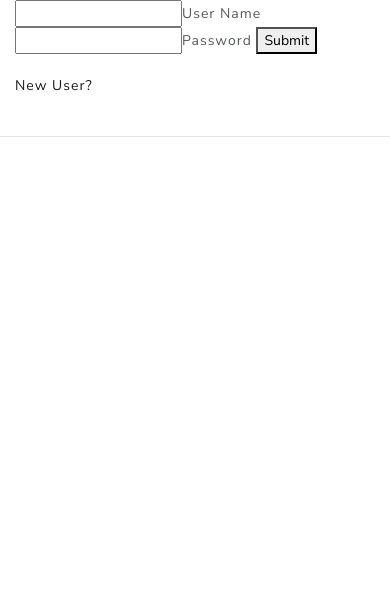
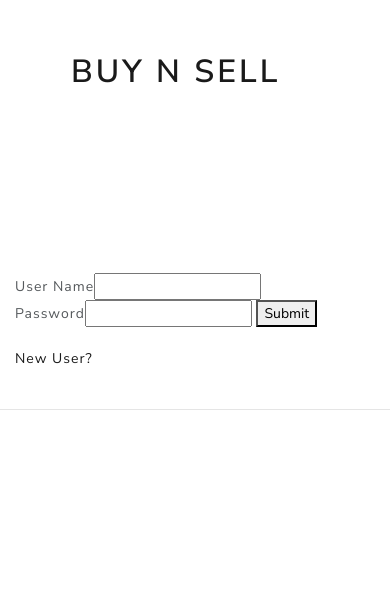
Before and after one commit to JohnminerIv/sell_stuff, a Flask app: page /user_login in a window 390 px wide. Shown: the top 609 px of the page. Run offline with Flask 2, Linux system fonts and the light colour scheme; data that the repository does not hold is empty; some libraries are stand-ins or nearby versions.

Commit message:
Looking good mate

```diff
--- a/app.py
+++ b/app.py
@@ -223,6 +223,9 @@ def admin_inventory():
             'inventory': ObjectId(inventory['_id'])
         }
         items.insert_one(item)
+    if request.form.get('delete') is not None:
+        item_id = request.form.get('item_id')
+        items.delete_one({'_id': ObjectId(item_id)})
 
     user_items = items.find({'inventory': ObjectId(inventory['_id'])})
     return render_template('admin_inventory.html', user=user, inventory=inventory, items=user_items)
@@ -241,6 +244,8 @@ def admin_edit_item():
     item_id = request.form.get('item_id')
     item = items.find_one({'_id': ObjectId(item_id)})
     return render_template('admin_edit_item.html', user=user, inventory=inventory, item=item)
+
+
 
 @app.route('/kill')
 def kill():
--- a/templates/admin_account_list.html
+++ b/templates/admin_account_list.html
@@ -1,9 +1,13 @@
 {% extends 'base.html' %}
 {% block content %}
 {% include 'partials/navbar.html' %}
+<div class="row">
+        <div class="col-sm-6 col-sm-offset-3">
 {% for _user in users %}
     <p>{{_user.user_name}}</p>
     {% include 'partials/delete_user_account_button.html' %}
 {% endfor %}
 <a href="/kill">Delete everything?</a>
+</div>
+</div>
 {% endblock %}
--- a/templates/admin_add_item.html
+++ b/templates/admin_add_item.html
@@ -1,6 +1,8 @@
 {% extends 'base.html' %}
 {% block content %}
 {% include 'partials/navbar.html' %}
+<div class="row">
+        <div class="col-sm-6 col-sm-offset-3">
 <form action="/admin/inventory" method="POST">
     <input type='hidden' value='{{ user._id }}' name='user_id'/>
     <input type='hidden' value='True' name='add'/>
@@ -8,5 +10,6 @@
     <input type="text" name="description" value="Description"></input><br>
     <button type="submit" name="button">Submit</button>
 </form>
-
+</div>
+</div>
 {% endblock %}
--- a/templates/admin_edit_item.html
+++ b/templates/admin_edit_item.html
@@ -1,6 +1,8 @@
 {% extends 'base.html' %}
 {% block content %}
 {% include 'partials/navbar.html' %}
+<div class="row">
+        <div class="col-sm-6 col-sm-offset-3">
 <form action="/admin/inventory" method="POST">
     <input type='hidden' value='True' name='edit'/>
     <input type='hidden' value='{{ item._id}}' name='item_id'/>
@@ -9,5 +11,7 @@
     <input type="text" name="description" value="{{item.description}}"></input><br>
     <button type="submit" name="button">Submit</button>
 </form>
-
+{% include '/partials/admin_delete_item_button.html' %}
+</div>
+</div>
 {% endblock %}
--- a/templates/admin_inventory.html
+++ b/templates/admin_inventory.html
@@ -1,10 +1,14 @@
 {% extends 'base.html' %}
 {% block content %}
 {% include 'partials/navbar.html' %}
+<div class="row">
+        <div class="col-sm-6 col-sm-offset-3">
 {% for item in items %}
     {{item.name}}<br>
     {{item.description}}<br>
     {% include '/partials/admin_edit_item_button.html' %}
 {% endfor%}
 {% include '/partials/admin_add_item_button.html' %}
+</div>
+</div>
 {% endblock %}
--- a/templates/base.html
+++ b/templates/base.html
@@ -10,8 +10,7 @@
         <div class="container">
         {% block content %}
         {% endblock %}
-        </div>
-
+</div>
         <footer class='page-footer font-small blue pt-4'>
         <div class='container-fluid text-center'>
              <div class='row'>
--- a/templates/home_page.html
+++ b/templates/home_page.html
@@ -4,10 +4,14 @@ Home page
 {% endblock %}
 {% block content%}
 {% include 'partials/navbar.html' %}
+<div class="row">
+        <div class="col-sm-6 col-sm-offset-3">
 <br>
 {% for item in items %}
 <h5>{{item.name}}</h5>
 {% include '/partials/add_to_cart_button.html'%}
 {{item.description}}<br><br>
 {% endfor %}
+</div>
+</div>
 {% endblock %}
--- /dev/null
+++ b/templates/partials/admin_delete_item_button.html
@@ -0,0 +1,6 @@
+<form action="/admin/inventory" method="POST">
+    <input type='hidden' value='{{ user._id }}' name='user_id'/>
+    <input type='hidden' value='{{ item._id }}' name='item_id'/>
+    <input type='hidden' value='{{ True }}' name='delete'/>
+    <button type="submit" name="button">Delete {{ item.name}}</button>
+</form>
--- /dev/null
+++ b/templates/partials/non_login_navbar.html
@@ -0,0 +1,14 @@
+<nav class="navbar navbar-default">
+    <div class="container-fluid">
+        <div class="navbar-header">
+        <form class="form-inline my-2 my-lg-0" action="/" method="post">
+            <button class="btn btn-outline my-2" type="submit"><h1>Buy N Sell</h1></button>
+        </form>
+        </div>
+
+
+
+    </div>
+
+
+</nav>
--- a/templates/user_cart.html
+++ b/templates/user_cart.html
@@ -1,10 +1,14 @@
 {% extends 'base.html' %}
 {% block content %}
 {% include 'partials/navbar.html' %}
+<div class="row">
+        <div class="col-sm-6 col-sm-offset-3">
 {% for cart_item in user_cart %}
     {{cart_item.name}}<br>
     {{cart_item.description}}<br>
     {{cart_item.amount}} of {{cart_item.name}} in your cart<br>
     {% include 'partials/user_cart_item_button.html'%}
 {% endfor %}
+</div>
+</div>
 {% endblock %}
--- a/templates/user_cart_item.html
+++ b/templates/user_cart_item.html
@@ -1,9 +1,13 @@
 {% extends 'base.html' %}
 {% block content %}
 {% include 'partials/navbar.html' %}
+<div class="row">
+        <div class="col-sm-6 col-sm-offset-3">
     {{cart_item.name}}<br>
     {{cart_item.description}}<br>
     {{cart_item.amount}} of {{cart_item.name}} in your cart<br>
     {% include 'partials/user_cart_edit_button.html'%}
     {% include 'partials/user_cart_delete_button.html'%}
+</div>
+</div>
 {% endblock %}
--- a/templates/user_edit.html
+++ b/templates/user_edit.html
@@ -1,6 +1,10 @@
 {% extends 'base.html' %}
 {% block content %}
 {% include 'partials/navbar.html' %}
+<br>
+<br>
+<div class="row">
+        <div class="col-sm-6 col-sm-offset-3">
 <form action="/user/account" method="POST">
     <input type='hidden' value='{{ user._id }}' name='user_id'/>
     <input type='hidden' value='True' name='submit'/>
@@ -16,4 +20,6 @@
     <button type="submit" name="button">Submit</button>
 </form>
 <a href="../{{user._id}}/delete">Delete {{user.user_name}}</a>
+</div>
+</div>
 {% endblock %}
--- a/templates/user_login.html
+++ b/templates/user_login.html
@@ -1,14 +1,26 @@
 {% extends 'base.html'%}
 {% block content %}
+{% include 'partials/non_login_navbar.html' %}
+
+
+
+<div class="row justify-content-center pt-2">
+
+        <div class="col-md-2 justify-content-center pt-2">
+<br><br><br><br><br>
 <form action="/" method="POST">
-    <input type="text" name="user_name">User Name</input>
-    <input type="text" name="user_password">Password</input>
+    User Name<input type="text" name="user_name"><br>
+    Password<input type="text" name="user_password">
     <button type="submit" name="button">Submit</button>
 </form>
+
 <br>
 <a href="user_login/create">New User?</a><br>
-{% for user in users %}
+
+<!-- {% for user in users %}
 {{user.user_name}}<br>
 {{user.user_password}}<br>
-{% endfor %}
+{% endfor %} -->
+</div>
+</div>
 {% endblock %}
```
Also changed, not shown: templates/user_create.html (+10 -3 lines).
